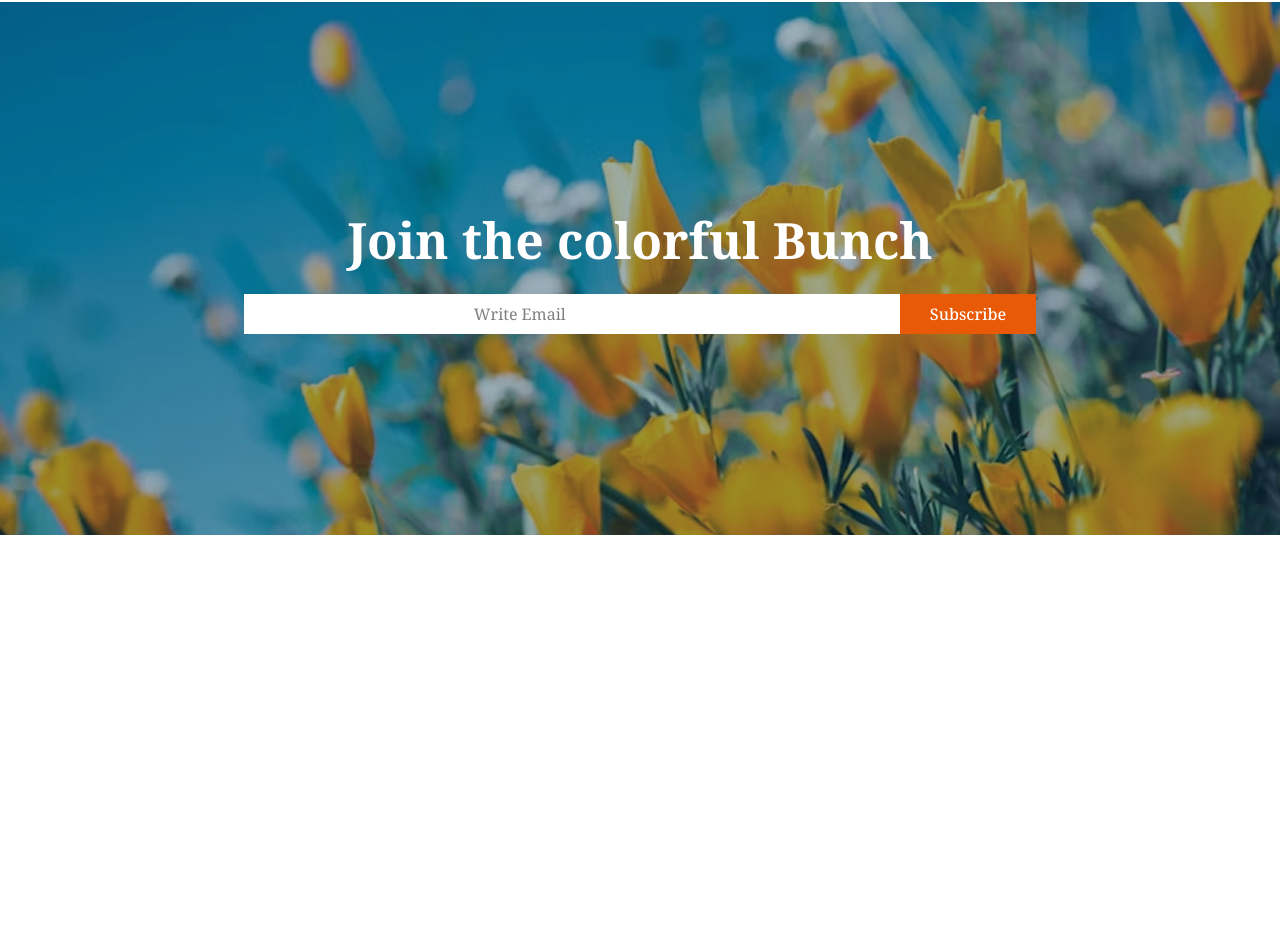
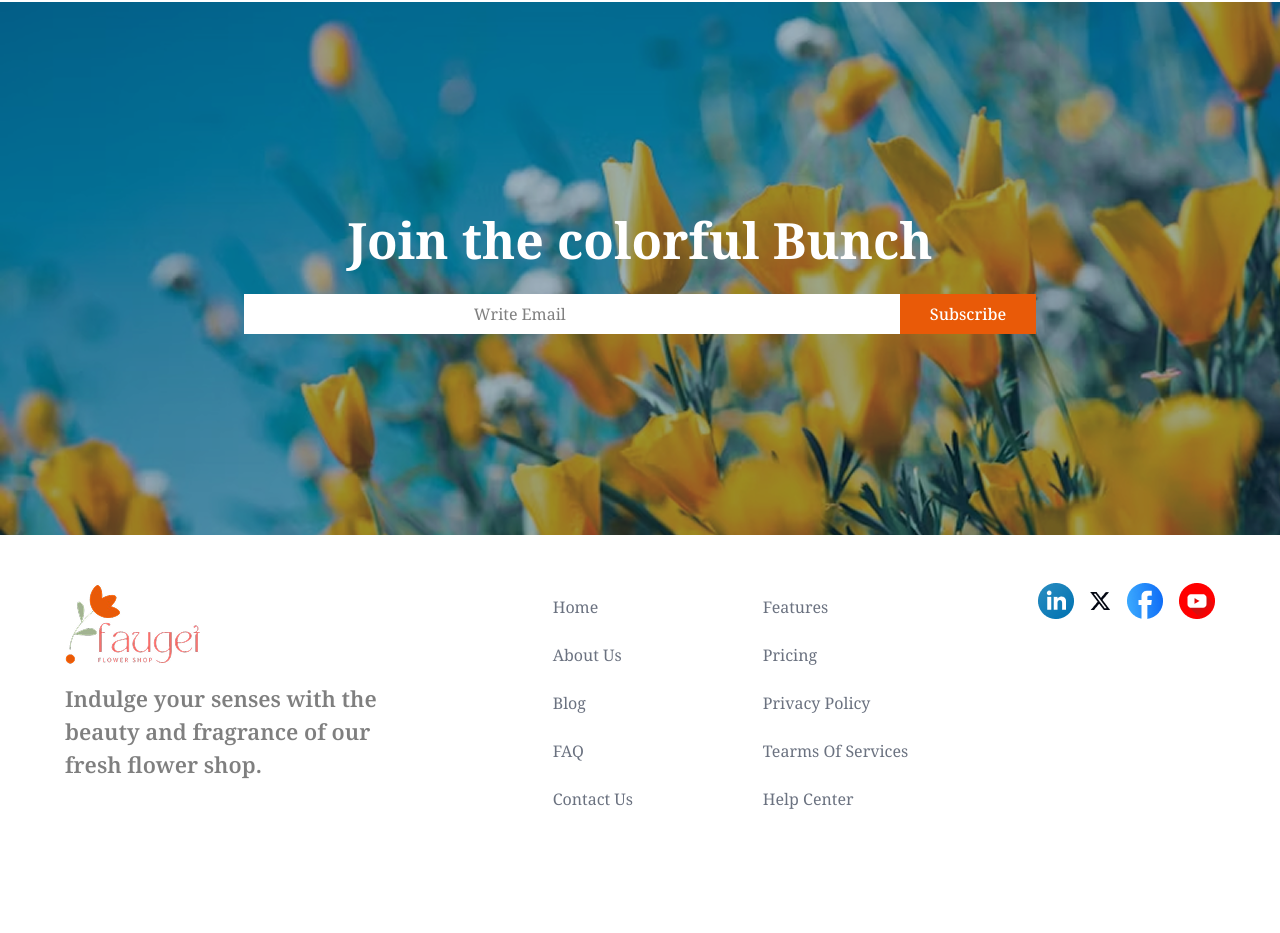
Before and after one commit to anik-33/B12A02-Responsive-Flowers, a plain HTML site: page index.html in a window 1280 px wide. Shown: the part 3408-4341 px from the top of the page. Before the commit the page ends 3943 px from the top, so only its background shows below. Drawn offline with nearby package versions, Linux system fonts and the light colour scheme.

Commit message:
footer section added

```diff
--- a/index.html
+++ b/index.html
@@ -216,17 +216,51 @@
         <section class="join-now">
             <div class="join">
                 <h1>Join the colorful Bunch</h1>
-               <div class="input-grp">
-                 <input type="email" name="" id="" placeholder="Write Email">
-                <button>Subscribe</button>
-               </div>
+                <div class="input-grp">
+                    <input type="email" name="" id="" placeholder="Write Email">
+                    <button>Subscribe</button>
+                </div>
+            </div>
+
+        </section>
+
+        <footer class="footer">
+            <div class="footer-main">
+                <div class="footer-left">
+                    <img src="./assets/logo.png" alt="">
+                    <p>Indulge your senses with the beauty and fragrance of our fresh flower shop.</p>
+                </div>
+
+                <div class="useful-links">
+                    <ul>
+                        <li><a href="">Home</a></li>
+                        <li><a href="">About Us</a></li>
+                        <li><a href="">Blog</a></li>
+                        <li><a href="">FAQ</a></li>
+                        <li><a href="">Contact Us</a></li>
+                    </ul>
+                </div>
+                <div class="useful-links">
+                    <ul>
+                        <li><a href="">Features</a></li>
+                        <li><a href="">Pricing</a></li>
+                        <li><a href="">Privacy Policy</a></li>
+                        <li><a href="">Tearms Of Services</a></li>
+                        <li><a href="">Help Center</a></li>
+                    </ul>
+                </div>
+
+                <div class="footer-right">
+                <a href=""><img src="./assets/icon-linkedin.png" alt=""></a>
+                <a href=""><img src="./assets/icon-twitter.png" alt=""></a>
+                <a href=""><img src="./assets/icon-facebook.png" alt=""></a>
+                <a href=""><img src="./assets/icon-youtube.png" alt=""></a>
+            </div>
+
             </div>
 
 
-
-
-
-        </section>
+        </footer>
 
     </body>
 
--- a/styles/styles.css
+++ b/styles/styles.css
@@ -219,6 +219,39 @@
     font-size: 1rem;
 }
 
+/* footer */
+.footer-main {
+    height: 350px;
+    display: flex;
+    justify-content: space-around;
+    align-items: flex-start;
+    margin-top: 3rem;
+}
+
+.footer-left {
+    width: 358px;
+}
+
+.footer-left p {
+    color: rgba(0, 0, 0, 0.5);
+    font-size: 22px;
+    font-weight: 600;
+    margin-top: 1rem;
+}
+
+.useful-links {
+    line-height: 3rem;
+}
+
+.useful-links ul li a {
+    color: rgba(107, 114, 128, 1);
+}
+
+.footer-right {
+    display: flex;
+    gap: 1rem;
+    align-items: center;
+}
 
 
 
@@ -305,7 +338,7 @@
     /* leatest deal */
     .leatest-deal {
         margin: 10px 10px;
-        height: 93vh;
+        height: 100vh;
     }
 
     .deals-container {
@@ -339,4 +372,10 @@
         padding: 0;
     }
 
+    /* footer */
+    .footer-main {
+        flex-direction: column;
+        margin-left: 1rem;
+    }
+
 }
```
